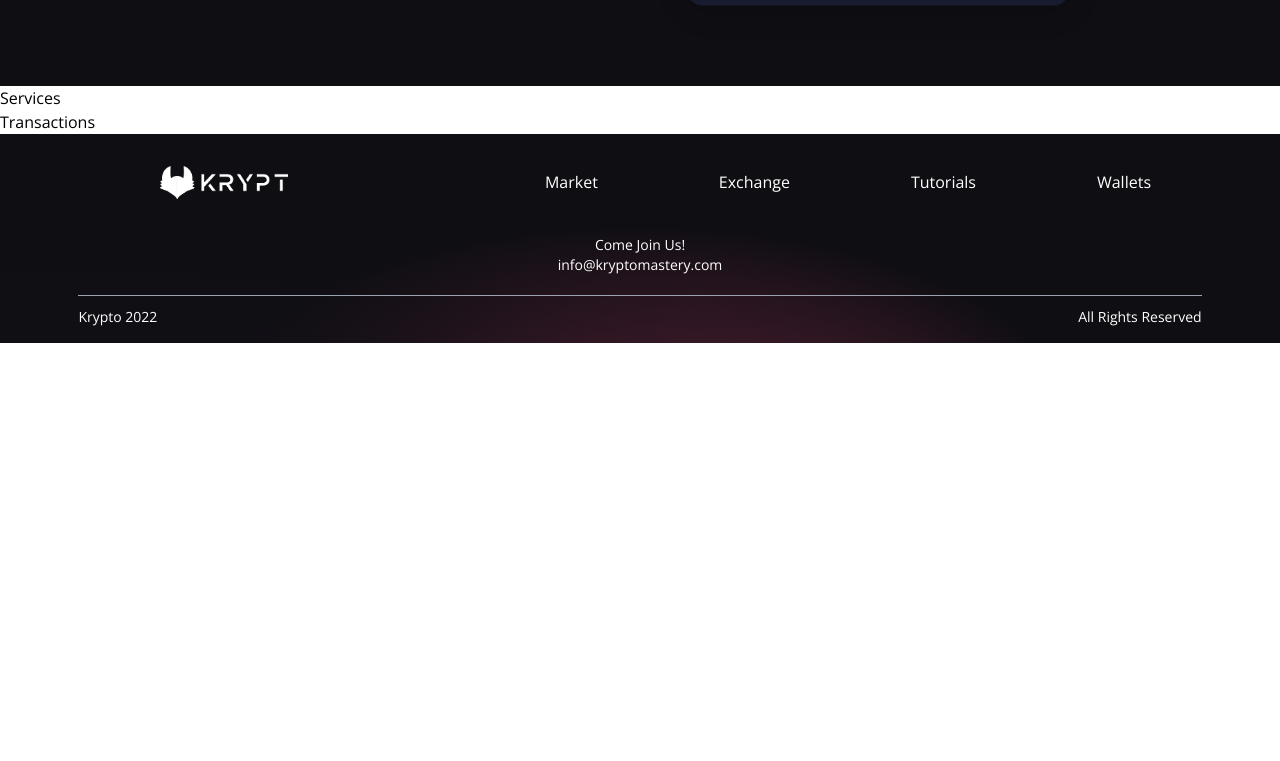
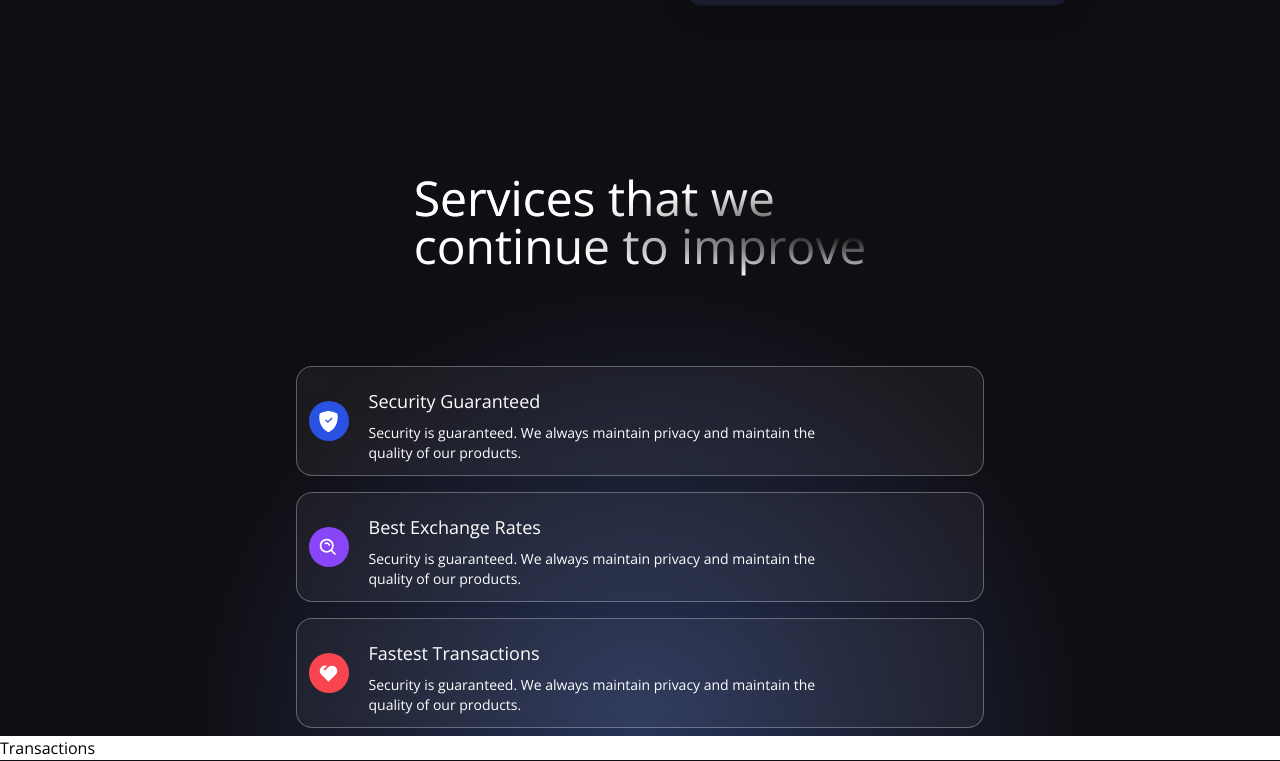
Before and after one commit to nikmace/web3-exchange, a React (Vite) app in the folder client/: page / in a window 1280 px wide. Shown: the part 659-1420 px from the top of the page. Before the commit the page ends 1002 px from the top, so only its background shows below. Built offline with nearby package versions, Linux system fonts and the light colour scheme.

Commit message:
Services cards updated

```diff
--- a/client/src/components/Services.jsx
+++ b/client/src/components/Services.jsx
@@ -1,9 +1,53 @@
+import { BsShieldFillCheck } from "react-icons/bs";
+import { BiSearchAlt } from "react-icons/bi";
+import { RiHeart2Fill } from "react-icons/ri";
+
+const ServiceCard = ({ color, title, icon, subtitle }) => (
+  <div className="flex flex-row justify-start items-center white-glassmorphism p-3 m-2 cursor-pointer hover:shadow-xl">
+    <div
+      className={`w-10 h-10 rounded-full flex justify-center items-center ${color}`}
+    >
+      {icon}
+    </div>
+    <div className="ml-5 flex flex-col flex-1">
+      <h1 className="mt-2 text-white text-lg">{title}</h1>
+      <p className="mt-2 text-white text-sm md:w-9/12">{subtitle}</p>
+    </div>
+  </div>
+);
+
 const Services = () => {
-    return (
-        <h1>
-            Services
-        </h1>
-    )
-}
+  return (
+    <div className="flex flex-col w-full justify-center items-center gradient-bg-services">
+      <div className="flex mf:flex-row flex-col items-center justify-between md:p-20 py-12 px-4">
+        <div className="flex-1 flex flex-col justify-start items-start">
+          <h1 className="text-white text-3xl sm:text-5xl py-2 text-gradient">
+            Services that we <br /> continue to improve
+          </h1>
+        </div>
+      </div>
+      <div className="flex-1 flex flex-col items-center justify-start">
+        <ServiceCard
+          color="bg-[#2952e3]"
+          title="Security Guaranteed"
+          icon={<BsShieldFillCheck fontSize={21} className="text-white" />}
+          subtitle="Security is guaranteed. We always maintain privacy and maintain the quality of our products."
+        />
+        <ServiceCard
+          color="bg-[#8945f8]"
+          title="Best Exchange Rates"
+          icon={<BiSearchAlt fontSize={21} className="text-white" />}
+          subtitle="Security is guaranteed. We always maintain privacy and maintain the quality of our products."
+        />
+        <ServiceCard
+          color="bg-[#f84550]"
+          title="Fastest Transactions"
+          icon={<RiHeart2Fill fontSize={21} className="text-white" />}
+          subtitle="Security is guaranteed. We always maintain privacy and maintain the quality of our products."
+        />
+      </div>
+    </div>
+  );
+};
 
 export default Services;
```
